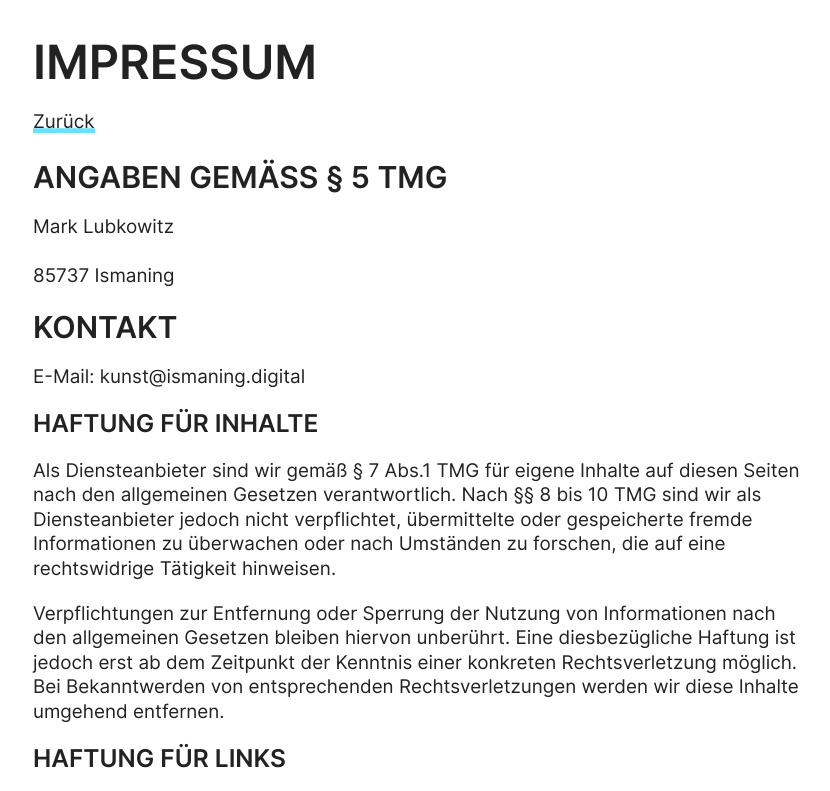
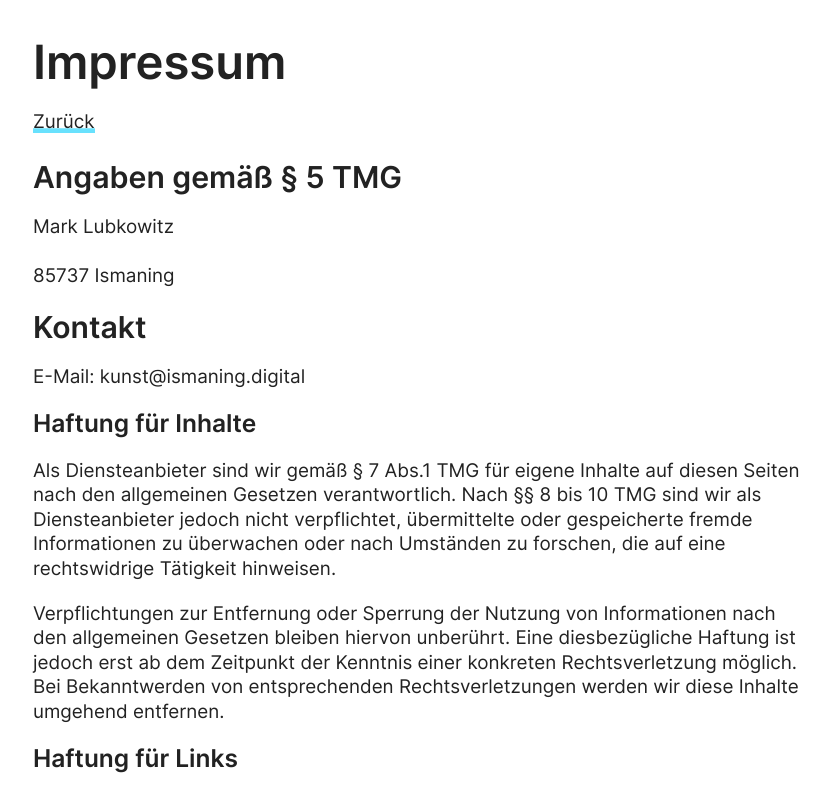
Before and after one commit to ismaning-digital/kunst, a website: page imprint.html in a window 1280 px wide. Shown: the top 791 px of the page, without its empty margins (223-1053 px from the left). Drawn offline with Linux system fonts and the light colour scheme.

Commit message:
Minor update to structure

```diff
--- a/css/theme/kunst.css
+++ b/css/theme/kunst.css
@@ -49,7 +49,6 @@
    font-weight: 600;
    line-height: 1.2;
    letter-spacing: normal;
-   text-transform: uppercase;
    text-shadow: none;
    word-wrap: break-word; }
 
```
Also changed, not shown: index.html (+1 -0 lines).
